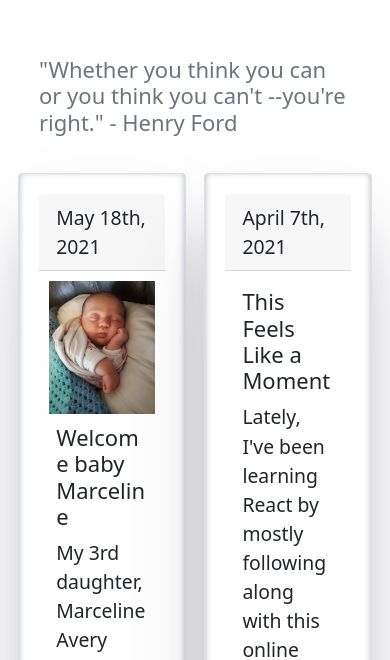
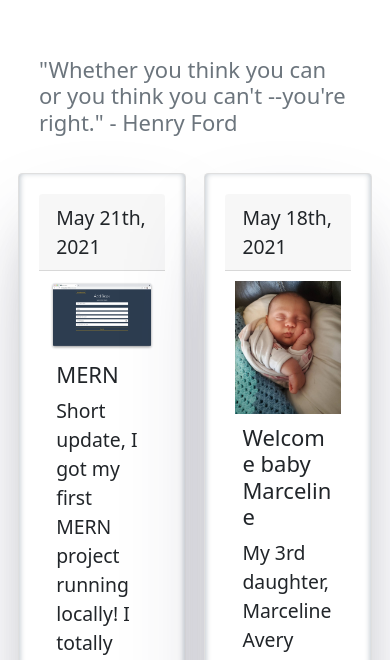
Before and after one commit to Michael-Troia/Michael-Troia.github.io, a plain HTML site: page index.html in a window 390 px wide. Both pictures are taken after a click on the link "Blog". Shown: the part 176-836 px from the top of the page. Drawn offline with nearby package versions, Linux system fonts and the light colour scheme.

Commit message:
new blog post

```diff
--- a/index.html
+++ b/index.html
@@ -182,6 +182,22 @@
     <h5 class="text-muted" style="margin: 20px 10%;">"Whether you think you can or you think you can't --you're right." - Henry Ford</h5>
     <div class="row g-3 p-3">
 <!--        new posts-->
+        <div class="col-6">
+            <div class="card">
+                <div class="card-header">May 21th, 2021</div>
+                <div>
+                    <img src="img/blog/createbook.png" style="float: left; padding: 10px;" class="col-sm-12 col-lg-6" alt="...">
+                    <div class="card-body">
+                        <h5 class="card-title">MERN</h5>
+                        <p class="card-text">
+                            Short update, I got my first MERN project running locally! I totally copied it from a tutorial,
+                            but I followed along, typing it out and taking small notes where there weren't already good notes.
+                            Next I'm going to modify this project and make something similar.
+                        </p>
+                    </div>
+                </div>
+            </div>
+        </div>
         <div class="col-6">
             <div class="card">
                 <div class="card-header">May 18th, 2021</div>
```
Also changed, not shown: img/blog/createbook.png (added).
